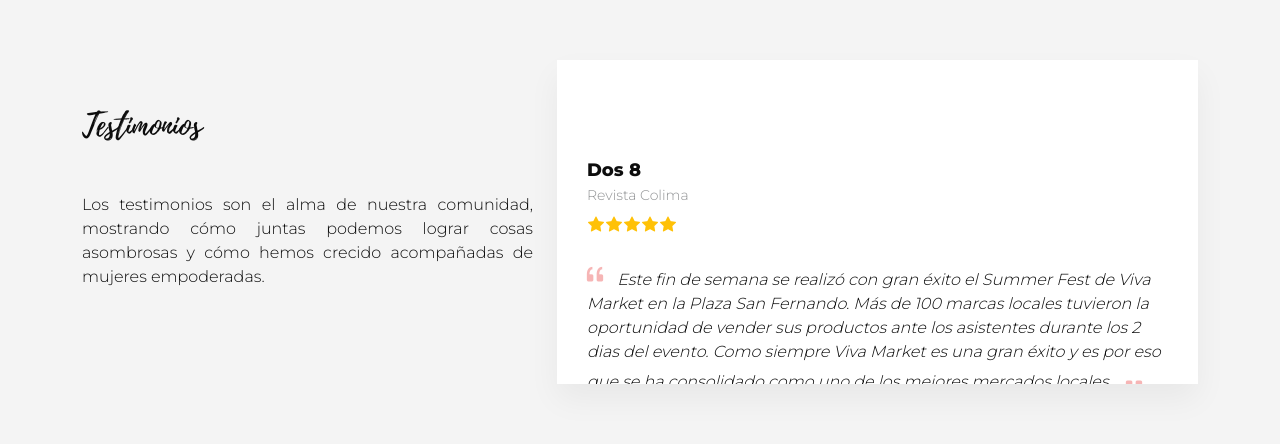
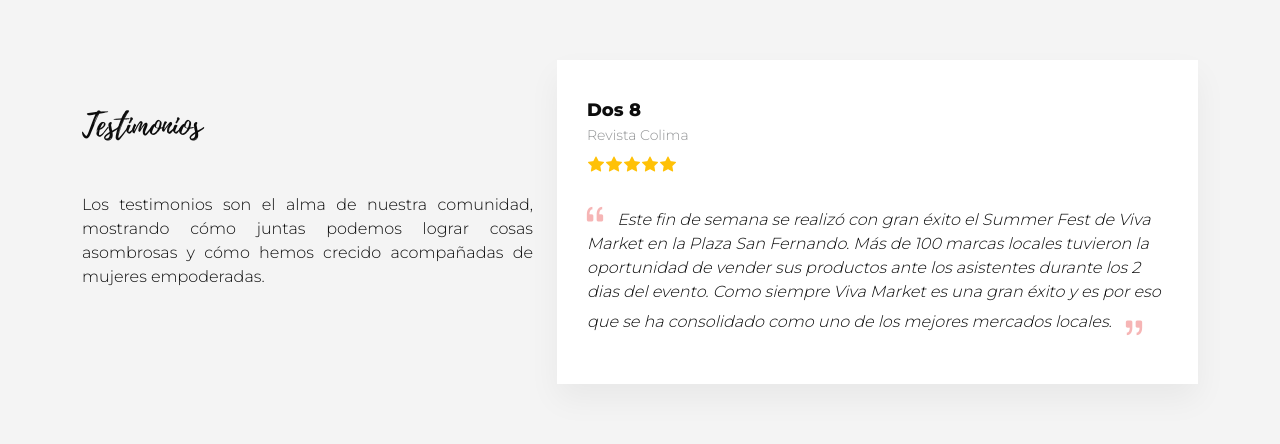
Before and after one commit to xFerchoVJ/site-femme, a plain HTML site: page index.html in a window 1280 px wide. Shown: the part 1623-2067 px from the top of the page. Drawn offline with nearby package versions, Linux system fonts and the light colour scheme.

Commit message:
Hotfix testimonial styles

```diff
--- a/index.html
+++ b/index.html
@@ -175,7 +175,7 @@
               </template> -->
               <div class="swiper-wrapper">
                 <div class="swiper-slide">
-                  <div class="testimonial-item">
+                  <div class="testimonial-item" style="top: 0;">
                     <div class="d-flex">
                       <div>
                         <h3>Dos 8</h3>
```
